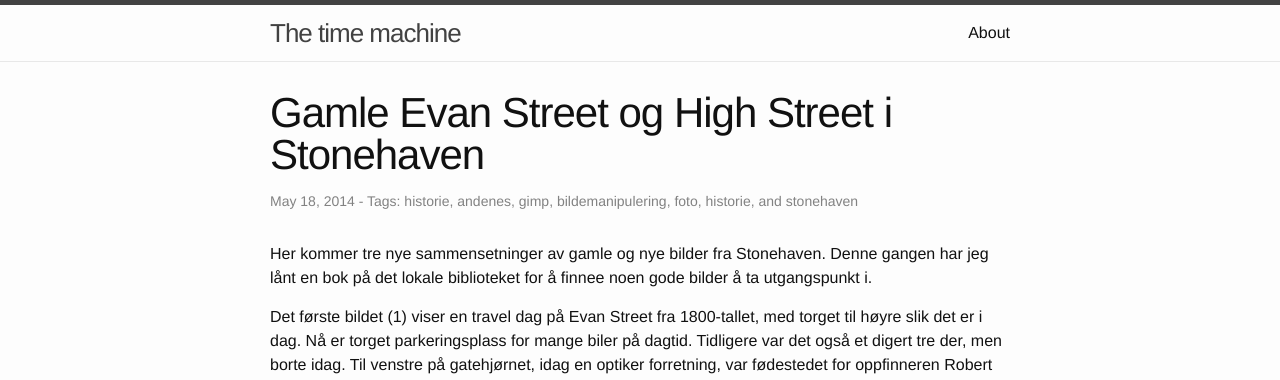
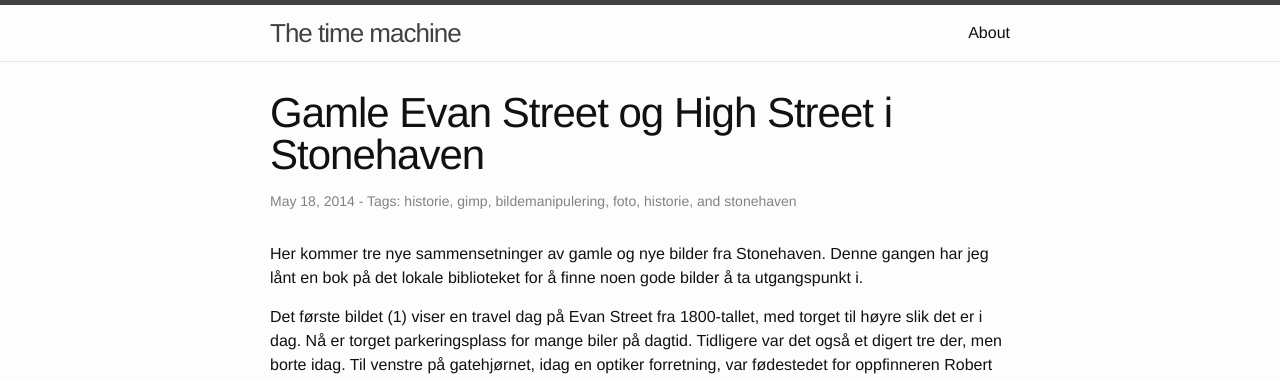
Before and after one commit to orjanv/orjanv.github.io, a Jekyll site: the page built from _posts/2014-05-18-gamle-evan-street-og-high-street-i-stonehaven.md, in a window 1280 px wide. Shown: the top 380 px of the page. Built offline with Jekyll 4.4.1, drawn with Linux system fonts in a browser that asks for light colours.

Commit message:
More articles from Stonehaven

```diff
--- a/_posts/2014-05-18-gamle-evan-street-og-high-street-i-stonehaven.md
+++ b/_posts/2014-05-18-gamle-evan-street-og-high-street-i-stonehaven.md
@@ -4,9 +4,9 @@ title:  "Gamle Evan Street og High Street i Stonehaven"
 date:   2014-05-18 21:37:30
 thumbnail: /assets/004-banner.jpg
 category: historie
-tags: historie andenes gimp bildemanipulering foto historie stonehaven
+tags: historie gimp bildemanipulering foto historie stonehaven
 ---
-Her kommer tre nye sammensetninger av gamle og nye bilder fra Stonehaven. Denne gangen har jeg lånt en bok på det lokale biblioteket for å finnee noen gode bilder å ta utgangspunkt i.
+Her kommer tre nye sammensetninger av gamle og nye bilder fra Stonehaven. Denne gangen har jeg lånt en bok på det lokale biblioteket for å finne noen gode bilder å ta utgangspunkt i.
 
 Det første bildet (1) viser en travel dag på Evan Street fra 1800-tallet, med torget til høyre slik det er i dag. Nå er torget parkeringsplass for mange biler på dagtid. Tidligere var det også et digert tre der, men borte idag. Til venstre på gatehjørnet, idag en optiker forretning, var fødestedet for oppfinneren Robert W. Thomson (f. 1822).
 
```
Also changed, not shown: _posts/2013-08-24-nytt-og-gammelt-møte-på-havna-i-stonehaven.md (added, +21 -0 lines), _posts/2013-09-02-flere-møter-mellom-gammelt-og-nytt-i-stonehaven.md (added, +21 -0 lines), _posts/2013-09-10-fiskere-fra-1890-besøker-fremtiden-i-stonehaven.md (added, +11 -0 lines), assets/005-banner.jpg (added), assets/005-mix.jpg (added), assets/006-banner.jpg (added), assets/006a-mix.jpg (added), assets/006b-mix.jpg (added), assets/007-banner.jpg (added), assets/007-gammel.jpg (added), assets/007-mix.jpg (added), assets/007-ny.jpg (added).
